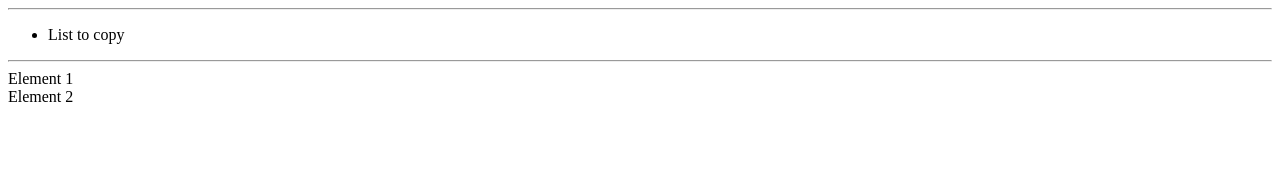
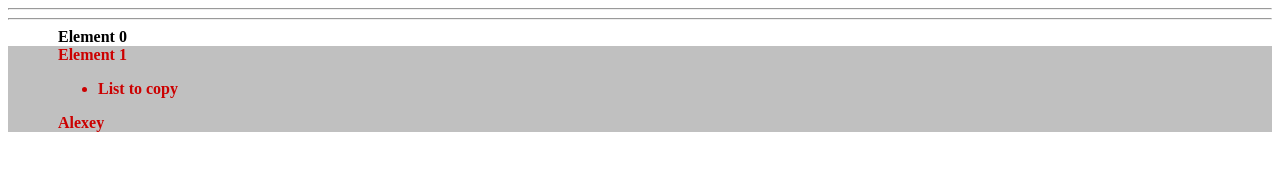
Before and after one commit to Vazcore/custom-jquery, a plain HTML site: page index.html in a window 1280 px wide. Drawn offline with Linux system fonts and the light colour scheme.

Commit message:
On and one methods

```diff
--- a/index.html
+++ b/index.html
@@ -33,11 +33,18 @@
             .css({'padding-left': '50px'})
             .attr('data-pos', 'pos1');
 
-            elements[1].addClass('gray').css({'color': '#c00'}).attr('data-name', 'second element');
+            elements[1].addClass('gray').css({'color': '#c00'}).attr('data-name', 'second element')
+            .data('name', 'Alexey');
+            elements[1].append(elements[1].data('name'))
 
-            //elements.append('<h4>Child</h4>');
+            elements.one('click', function() {
+                alert("Clicked. But only ones on this element");
+            });
 
-            //console.log(elements[1].html());
+            jq('ul').on('click', function() {
+                this.append('<li>New Line</li>');
+            });
+
         </script>
     </body>
 </html>
--- a/super_jquery.js
+++ b/super_jquery.js
@@ -1,17 +1,13 @@
 'use strict';
-window.jq = function (selector) {
-    let elements;
-    if (selector.innerHTML !== undefined)
-        elements = [selector];
-    else
-        elements = document.querySelectorAll(selector);
 
-    let jq_object = {
-        addClass: function (classname) {
+(function () {
+
+    Node.prototype.addClass = function (classname) {
         this.classList.add(classname);
         return this;
-        },
-        append: function (child) {
+    };
+
+    Node.prototype.append = function (child) {
         let span = document.createElement('span');
         if (child.innerHTML !== undefined) {
             span.innerHTML = child.innerHTML;
@@ -20,8 +16,9 @@ window.jq = function (selector) {
         }
         this.appendChild(span);
         return this;
-        },
-        html: function (html) {
+    };
+
+    Node.prototype.html = function (html) {
         if (!html) {
             return this.innerHTML;
         } else {
@@ -29,80 +26,149 @@ window.jq = function (selector) {
         }
 
         return this;
-        },
-        css: function (css_obj) {
+    };
+
+    Node.prototype.css = function (css_obj) {
         for (let prop in css_obj) {
             this.style[prop] = css_obj[prop];
         }
         return this;
-        },
-        attr: function (attr, val) {
+    };
+
+    Node.prototype.attr = function (attr, val) {
         if (!val) {
             return this.getAttribute(attr);
         } else {
             this.setAttribute(attr, val);
         }
         return this;
-        }
     };
 
-    let jq_objects = {
-        each: function(func) {
-            for (let i = 0; i < elements.length; i++) {
+    NodeList.prototype.each = function (func) {
+        for (let i = 0; i < this.length; i++) {
             (function(element, index) {
                 func.apply(element, [index]);
-                })(elements[i], i)
+            })(this[i], i)
         }
         return this;
-        },
-        addClass: function (classname) {
+    };
+
+    NodeList.prototype.addClass = function (classname) {
         this.each(function () {
             this.classList.add(classname);
         });
         return this;
-        },
-        append: function (child) {
+    };
+
+    NodeList.prototype.append = function (child) {
         this.each(function () {
             if (child[0] !== undefined) {
                 for (let i = 0; i < child.length; i++) {
                     (function(element, i) {
-                            jq_object.append.apply(element, [child[i]]);
+                        element.append(child[i]);
                     })(this, i);
-
                 }
             } else {
-                    jq_object.append.apply(this, [child]);
+                this.append(child);
             }
         });
         return this;
-        },
-        html: function (html) {
+    };
+
+    NodeList.prototype.html = function (html) {
         this.each(function () {
-                jq_object.html.apply(this, [html]);
+            this.html(html);
         });
-        },
-        css: function (css_object) {
+    };
+
+    NodeList.prototype.css = function (css_object) {
         this.each(function () {
-                jq_object.css.apply(this, [css_object]);
+            this.css(css_object);
         });
         return this;
-        },
-        attr: function (attr, val) {
+    };
+
+    NodeList.prototype.attr = function (attr, val) {
         if (this[0] !== undefined) {
-                jq_object.attr.apply(this[0], [attr, val]);
+            this[0].attr(attr, val);
         } else {
-                jq_object.attr.apply(this, [attr, val]);
-            }
+            this.attr(attr, val);
         }
     };
 
-    for (let i = 0; i < elements.length; i++) {
-        elements[i] = Object.assign(elements[i], jq_object);
+    Node.prototype.children = function () {
+        return this.childNodes;
+    };
+
+    Node.prototype.data = function (prop, val) {
+        if (this.dataJQ === undefined) {
+            this.dataJQ = {};
+        }
+        if (!val) {
+            return this.dataJQ[prop];
+        } else {
+            this.dataJQ[prop] = val;
+        }
+        return this;
+    };
+
+    NodeList.prototype.on = function (event, callback) {
+        let elements = this;
+        for (let i = 0; i < this.length; i++) {
+            (function(i) {
+                elements[i].addEventListener(event, function (e) {
+                    callback.apply(elements[i]);
+                });
+            })(i);
+        }
+        return this;
+    };
+
+    Node.prototype.on = function (event, callback) {
+        let self = this;
+        console.log(self);
+        this.addEventListener(event, function(e) {
+            callback.apply(self);
+        });
+        return self;
+    };
+
+    Node.prototype.one = function (event, callback) {
+        let self = this;
+
+        let inner_func = function inner_func() {
+            callback.apply(self);
+            self.removeEventListener(event, inner_func);
+
+        };
+
+        this.addEventListener(event, inner_func);
+    };
+
+    NodeList.prototype.one = function (event, callback) {
+        let self = this;
+
+        for (let i = 0; i < self.length; i++) {
+            (function (i) {
+                let inner_func = function inner_func() {
+                    callback.apply(self[i]);
+                    self[i].removeEventListener(event, inner_func);
+                };
+
+                self[i].addEventListener(event, inner_func);
+
+            })(i);
         }
 
-    elements = Object.assign(elements, jq_objects);
+    };
 
+})();
 
-    //return jq_object;
+window.jq = function (selector) {
+    let elements;
+    if (selector.innerHTML !== undefined)
+        elements = selector;
+    else
+        elements = document.querySelectorAll(selector);
     return elements;
 };
```
Lines whose indentation alone changed are shown as unchanged.
